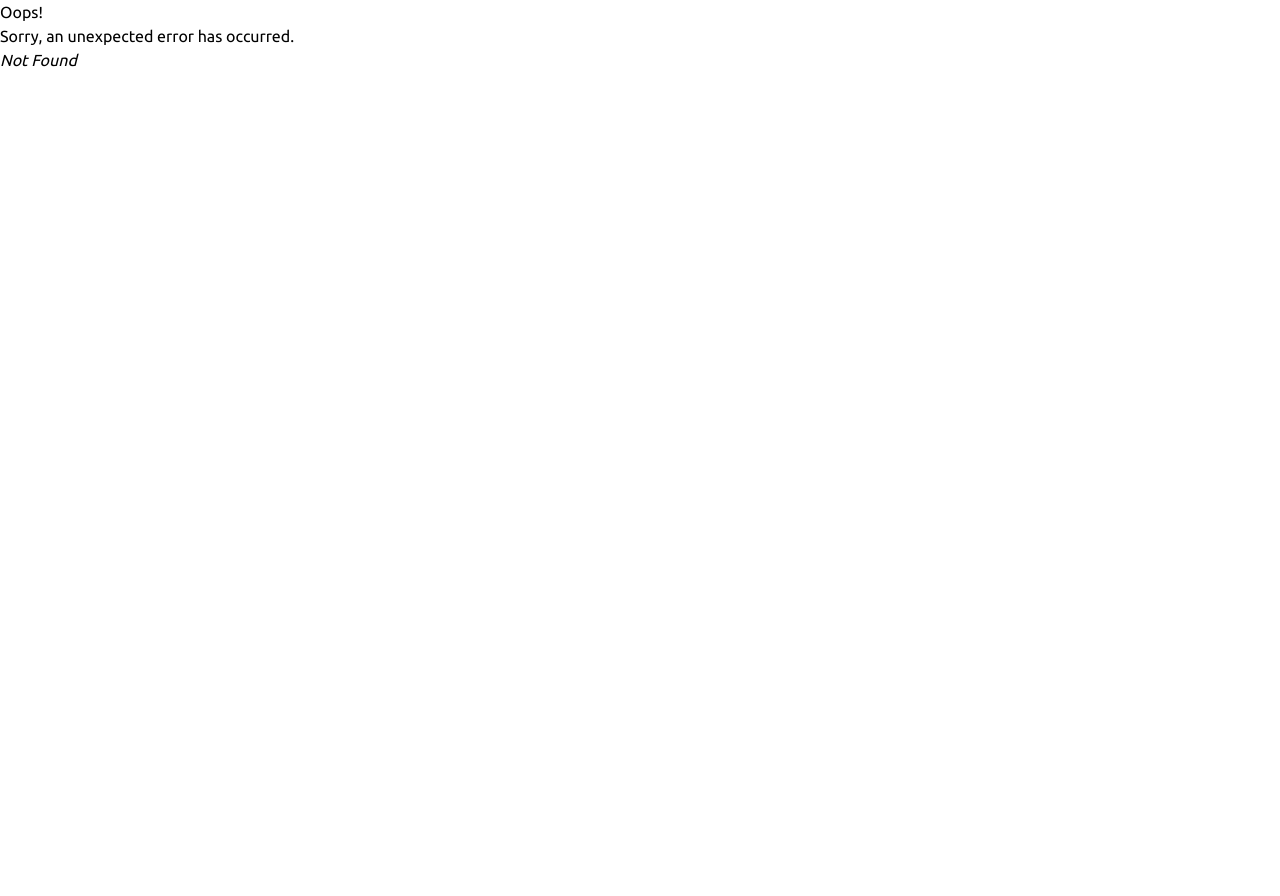
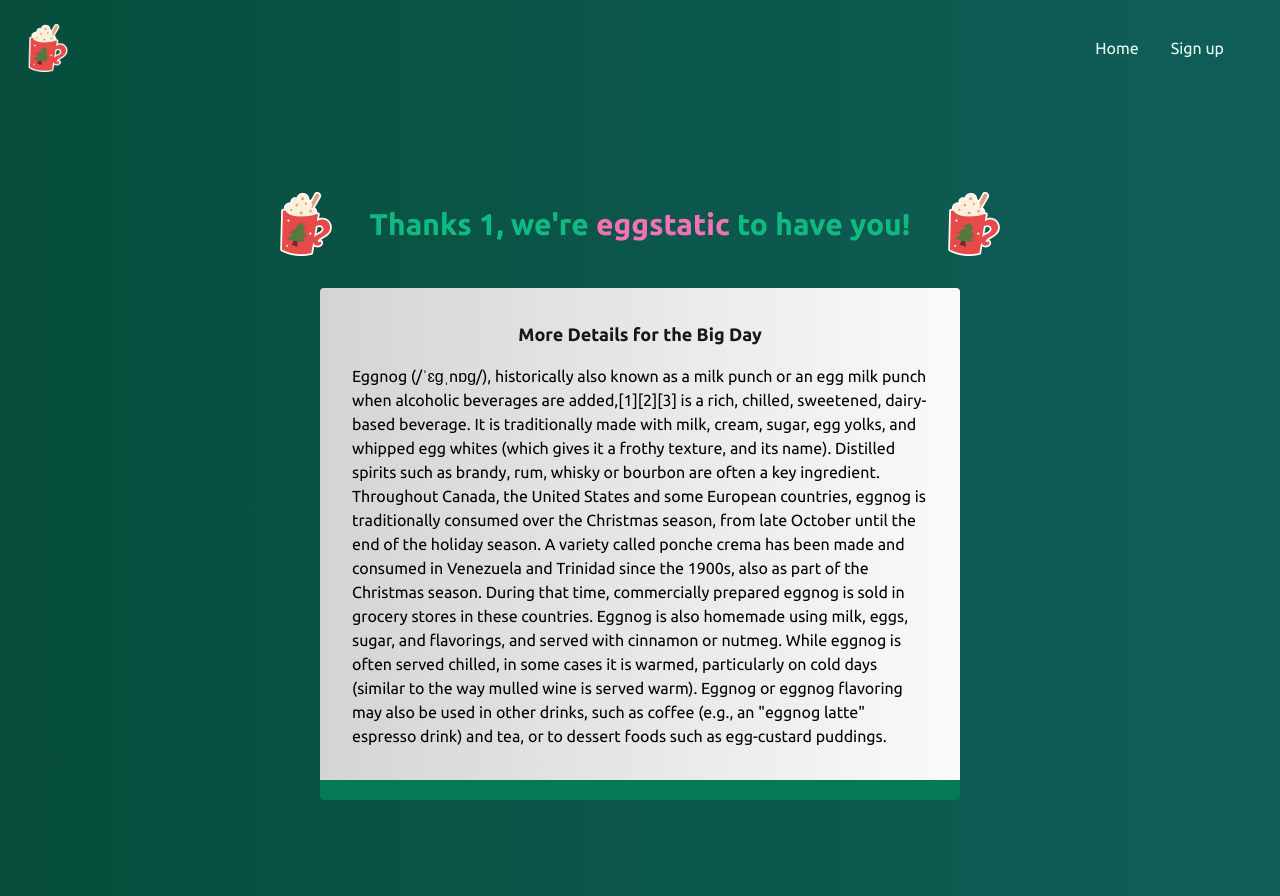
Before and after one commit to Rehubbard/fetch-th-test, a React (Vite) app: page /confirmation/1 in a window 1280 px wide. Before the commit this address had no page. Before the commit the page ends 800 px from the top, so only its background shows below. Built offline with nearby package versions, Linux system fonts and the light colour scheme.

Commit message:
confirmation page

```diff
--- a/src/components/SelectInput.tsx
+++ b/src/components/SelectInput.tsx
@@ -19,9 +19,13 @@ const SelectInput = ({ className = "", label, name, options }: Props) => {
         className="bg-white p-4 text rounded border-neutral-400 border"
         {...field}
       >
-        <option value="">Select {label}</option>
+        <option value="" key="1">
+          Select {label}
+        </option>
         {options?.map((opt) => (
-          <option value={opt.value}>{opt.label}</option>
+          <option value={opt.value} key={opt.value}>
+            {opt.label}
+          </option>
         ))}
       </select>
 
--- a/src/main.tsx
+++ b/src/main.tsx
@@ -6,6 +6,7 @@ import SignUp from "./routes/SignUp";
 import ErrorPage from "./routes/ErrorPage";
 import Home from "./routes/Home";
 import Root from "./routes/Root";
+import Confirmation from "./routes/Confirmation";
 import getSignUpData from "./services/getSignUpData";
 
 const router = createBrowserRouter([
@@ -23,6 +24,10 @@ const router = createBrowserRouter([
         element: <SignUp />,
         loader: getSignUpData,
       },
+      {
+        path: "/confirmation/:name",
+        element: <Confirmation />,
+      },
     ],
   },
 ]);
--- /dev/null
+++ b/src/routes/Confirmation.tsx
@@ -0,0 +1,47 @@
+import { useParams } from "react-router-dom";
+import eggnogLogo from "../assets/eggnog.png";
+
+const Confirmation = () => {
+  const params = useParams();
+  return (
+    <div className="py-24 flex flex-col items-center bg-gradient-to-r from-emerald-900 to-teal-800 min-h-screen">
+      <div className="flex items-center mb-8">
+        <img src={eggnogLogo} alt="Eggnog logo" className="h-16 w-16 mr-8" />
+        <h1 className="text-emerald-500 font-bold text-3xl">
+          Thanks {params?.name}, we're{" "}
+          <span className="text-pink-400">eggstatic</span> to have you!
+        </h1>
+        <img src={eggnogLogo} alt="Eggnog logo" className="h-16 w-16 ml-8" />
+      </div>
+
+      <div className="bg-gradient-to-r from-neutral-300 to-neutral-50 rounded border-b-[20px] border-emerald-700 p-8 w-1/2">
+        <h4 className="text-neutral-900 text-lg font-bold text-center mb-4">
+          More Details for the Big Day
+        </h4>
+
+        <p>
+          Eggnog (/ˈɛɡˌnɒɡ/), historically also known as a milk punch or an egg
+          milk punch when alcoholic beverages are added,[1][2][3] is a rich,
+          chilled, sweetened, dairy-based beverage. It is traditionally made
+          with milk, cream, sugar, egg yolks, and whipped egg whites (which
+          gives it a frothy texture, and its name). Distilled spirits such as
+          brandy, rum, whisky or bourbon are often a key ingredient. Throughout
+          Canada, the United States and some European countries, eggnog is
+          traditionally consumed over the Christmas season, from late October
+          until the end of the holiday season. A variety called ponche crema has
+          been made and consumed in Venezuela and Trinidad since the 1900s, also
+          as part of the Christmas season. During that time, commercially
+          prepared eggnog is sold in grocery stores in these countries. Eggnog
+          is also homemade using milk, eggs, sugar, and flavorings, and served
+          with cinnamon or nutmeg. While eggnog is often served chilled, in some
+          cases it is warmed, particularly on cold days (similar to the way
+          mulled wine is served warm). Eggnog or eggnog flavoring may also be
+          used in other drinks, such as coffee (e.g., an "eggnog latte" espresso
+          drink) and tea, or to dessert foods such as egg-custard puddings.
+        </p>
+      </div>
+    </div>
+  );
+};
+
+export default Confirmation;
--- a/src/routes/SignUp.tsx
+++ b/src/routes/SignUp.tsx
@@ -1,6 +1,6 @@
 import { useState } from "react";
 import { Formik } from "formik";
-import { useLoaderData } from "react-router";
+import { useLoaderData, useNavigate } from "react-router";
 import { ColorRing } from "react-loader-spinner";
 import TextInput from "../components/TextInput";
 import SelectInput from "../components/SelectInput";
@@ -10,15 +10,21 @@ import postSignUp from "../services/postSignUp";
 
 const SignUp = () => {
   const [isLoading, setIsLoading] = useState(false);
+  const navigate = useNavigate();
   // TODO: improve api data typing with react-router v6 data loaders
   const signUpData = useLoaderData() as SignUpDataResponse;
 
   const onSubmit = (values) => {
-    console.log("submit: ", values);
+    const { passwordConfirmation, ...signUpData } = values;
     setIsLoading(true);
-    postSignUp(values).finally(() => {
-      setIsLoading(false);
-    });
+    postSignUp(signUpData)
+      .then(() => {
+        setIsLoading(false);
+        navigate(`/confirmation/${signUpData.name}`);
+      })
+      .catch(() => {
+        setIsLoading(false);
+      });
   };
 
   return (
```
